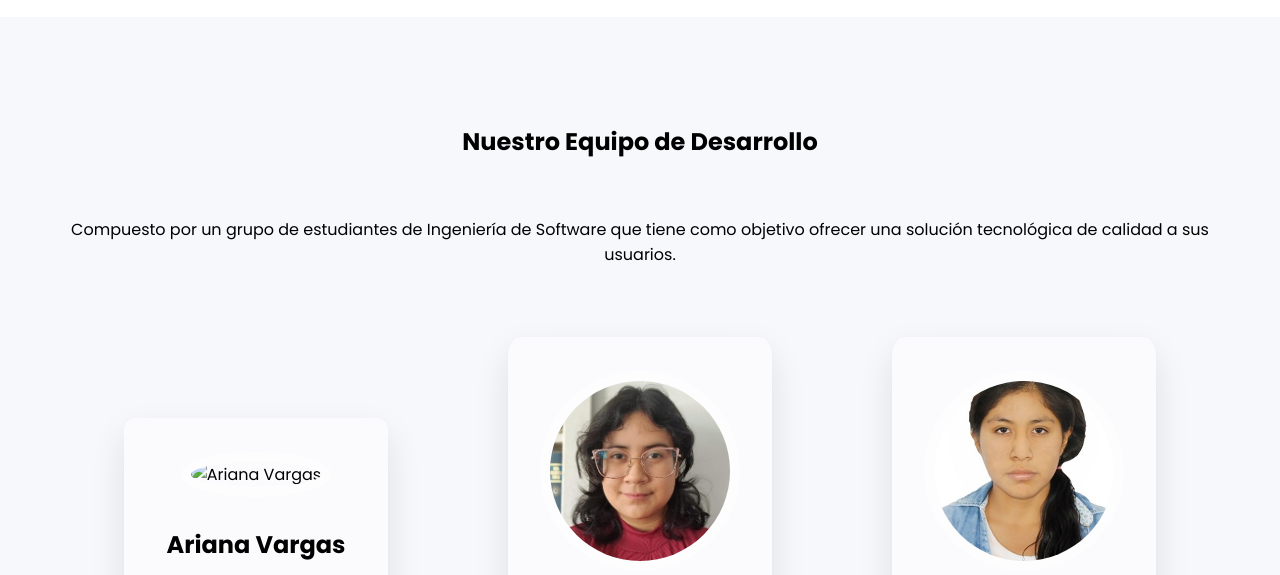
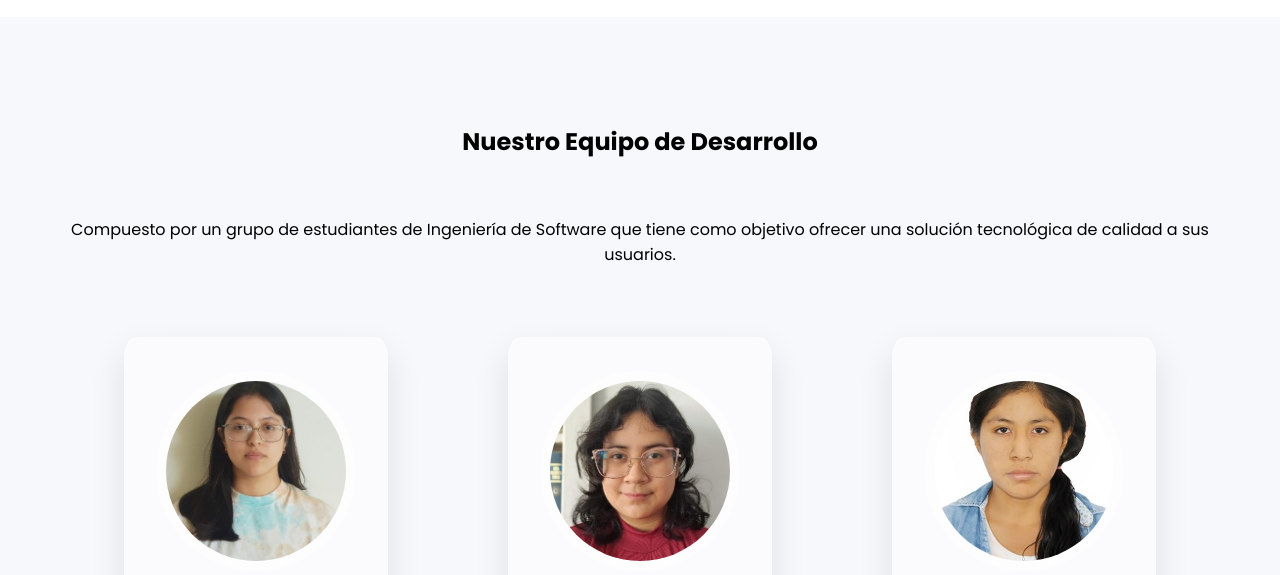
Before and after one commit to SecureFunds/Pocket-Partners-LandingPage, a plain HTML site: page index.html in a window 1280 px wide. Shown: the part 2388-2963 px from the top of the page. Drawn offline with nearby package versions, Linux system fonts and the light colour scheme; grey boxes are pictures that could not be loaded; a web font is replaced by a local one.

Commit message:
feat(llanding): edit member profiles

```diff
--- a/index.html
+++ b/index.html
@@ -286,7 +286,7 @@
             <div class="team-members">
                 <div class="team-member">
                     <div class="member-image">
-                        <img src="assets/img/Ariana-profile.png" alt="Ariana Vargas">
+                        <img src="assets/img/Ariana-profile.jpg" alt="Ariana Vargas">
                     </div>
                     <div class="member-details">
                         <h2>Ariana Vargas </h2>
```
